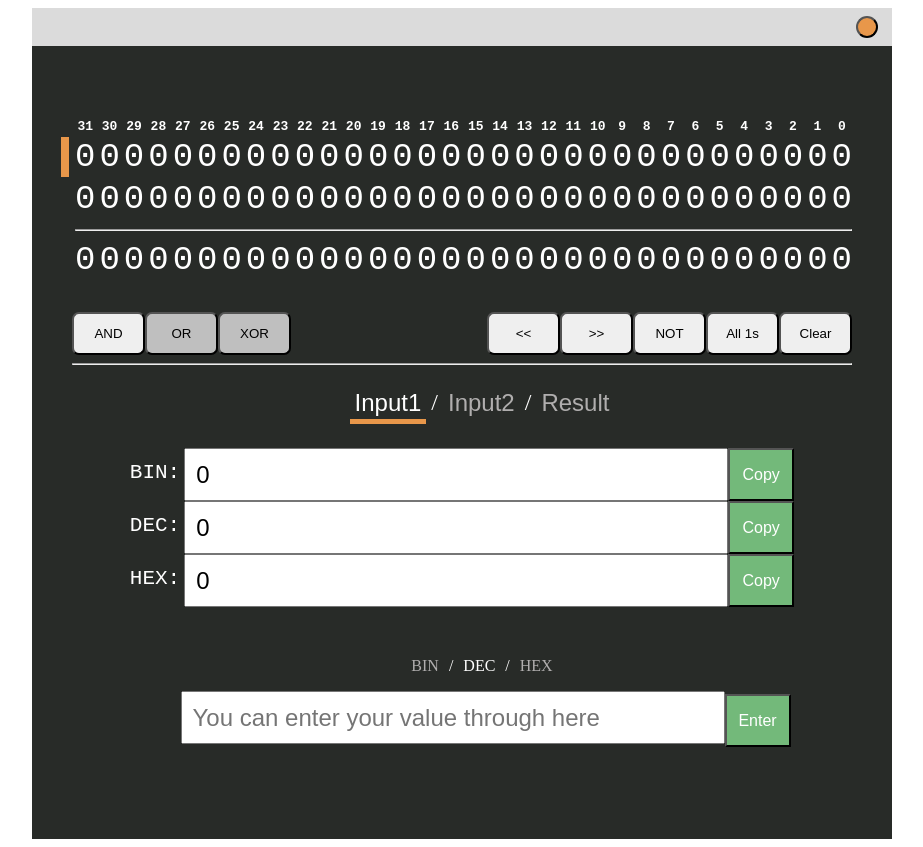
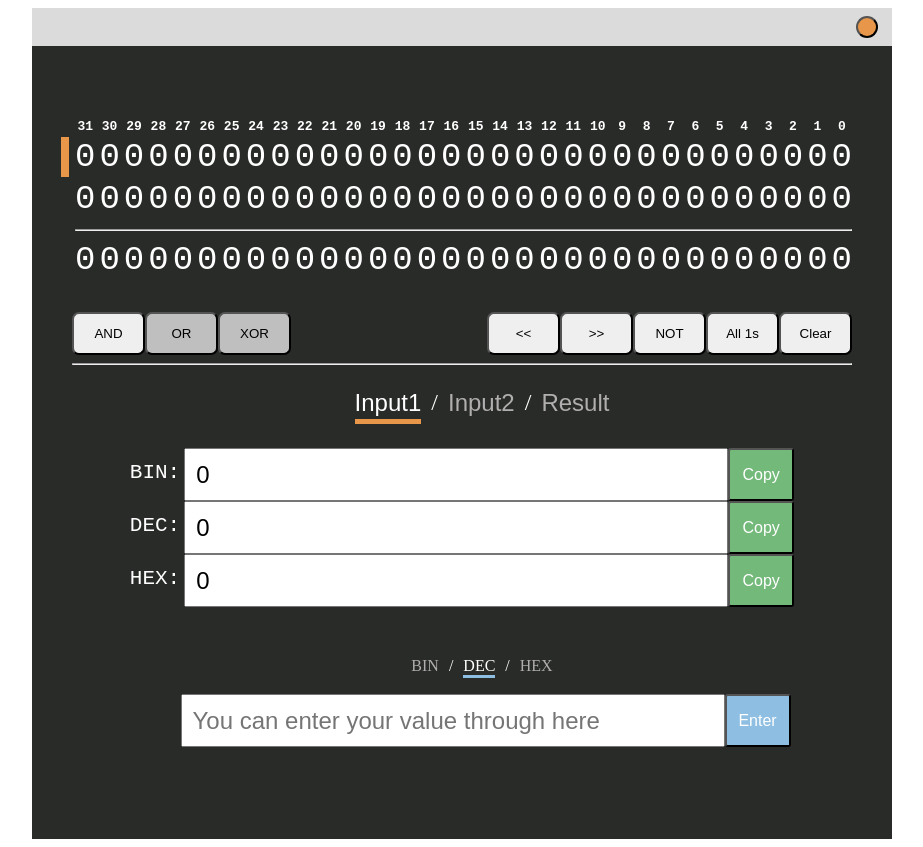
Before and after one commit to Lulkafe/BinaryCalc, a React app: page / in a window 1280 px wide. Shown: the whole page, without its empty margins (178-1101 px from the left). Built offline with nearby package versions, Linux system fonts and the light colour scheme.

Commit message:
Added disable feature to User input bar and button

```diff
--- a/src/components.tsx
+++ b/src/components.tsx
@@ -17,7 +17,7 @@ export default function BitCalc () {
                     <HighlightBar />
                     <BinaryTable />
                     <UIButtons />
-                    <OutputSeparator />
+                    <hr />
                     <OutputSection />
                     <UserInputSection />
                 </Window>
@@ -33,8 +33,7 @@ function Window (props) {
     const { dispatch } = useContext(CalcContext);
 
     const onClick = () => {
-        const requestedReset = confirm('Do you want to reset all values?');
-        if (requestedReset)
+        if (confirm('Do you want to reset all values?'))
             dispatch({ type: actions.reset });
     }
 
@@ -193,10 +192,6 @@ function BitMnpButtngs () {
 
 
 //******* COMPONENTS FOR OUPUT SECTION *******
-function OutputSeparator () {
-    return <div><hr/></div>
-}
-
 function OutputSection () {
     return (
         <div id='output-section'>
@@ -292,13 +287,14 @@ function UserInputSection () {
     )
 }
 
+
 function RadixSelector () {
 
     const { state, dispatch } = useContext(CalcContext);
     const radix_for_input = state.radix_for_input;
-    const cmnCls = 'user-input__radix-item';
+    const cls = 'user-input__radix-item';
     const getClass = (radix: Radix) => radix === radix_for_input?
-        cmnCls : cmnCls + ' user-input__radix-item__grayedout';
+        cls + ' user-input__radix-item__highlight' : cls;
     const onClick = (radix) => () => {
         dispatch({type: actions.radix.change, value: radix });
     }
@@ -318,17 +314,22 @@ function RadixSelector () {
 
 function UserInputBar () {
 
-    const { dispatch } = useContext(CalcContext);
+    const { dispatch, state } = useContext(CalcContext);
     const placeholder = 'You can enter your value through here';
+    const disabled = state.item === Item.Result;
     const onClick = () => {
         const value = (document.getElementById('user-input__bar') as HTMLInputElement).value;
         dispatch({ type: actions.input.update, value });
     }
+    const btnCls = 'user-input__enter-btn' +
+        ((disabled)? ' user-input__enter-btn__disabled' : '');
 
     return (
         <div className='user-input__bar-wrapper'>
-            <input id='user-input__bar' type="text" placeholder={placeholder}/>
-            <button className='user-input__enter-btn' type="button" onClick={onClick}>Enter</button>
+            <input id='user-input__bar' type="text"
+                placeholder={placeholder} disabled={disabled}/>
+            <button className={btnCls} type="button"
+                onClick={onClick} disabled={disabled}>Enter</button>
         </div>
     )
 }
--- a/src/style.css
+++ b/src/style.css
@@ -66,8 +66,8 @@
 
 #navi__item-list li {
     display: inline-block;
-    padding-left: 5px;
-    padding-right: 5px;
+    margin-left: 5px;
+    margin-right: 5px;
 }
 
 .output-bar__copy-btn {
@@ -76,6 +76,7 @@
     font-size: 16px;
     color: white;
     background: #73B97A;
+    border-radius: 3px;
 
 }
 
@@ -139,12 +140,21 @@
     height: 53px;
     font-size: 16px;
     color: white;
-    background: #73B97A;
+    border-radius: 3px;
+    background: #8EBEE1;
+    cursor: pointer;
+}
+
+.user-input__enter-btn__disabled {
+    opacity: 73%;
+    cursor: auto;
 }
 
 .user-input__bar-wrapper {
-    text-align: center;
+    justify-content: center;
     margin-left: 47px;
+    display: flex;
+    vertical-align: middle;
 }
 
 #user-input__radix-list {
@@ -155,16 +165,18 @@
 
 #user-input__radix-list li {
     display: inline-block;
-    padding-left: 5px;
-    padding-right: 5px;
+    margin-left: 5px;
+    margin-right: 5px;
 }
 
 .user-input__radix-item {
     cursor: pointer;
+    color: #B0AEAE;
 }
 
-.user-input__radix-item__grayedout {
-    color: #B0AEAE
+.user-input__radix-item__highlight {
+    color: white;
+    border-bottom: 3px solid #8EBEE1;
 }
 
 #user-input__validation-msg {
```
Also changed, not shown: 1 other file (tests, documents, lock files or other folders).
